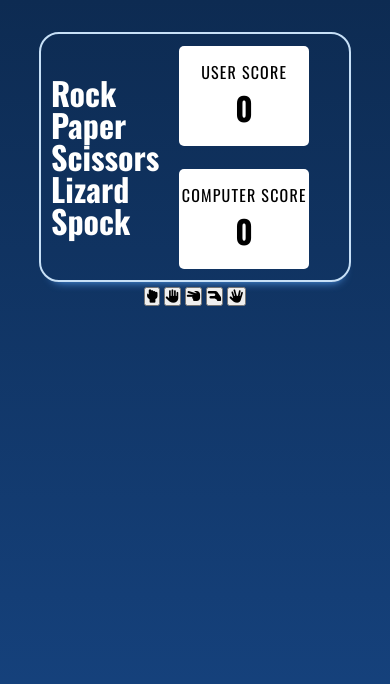
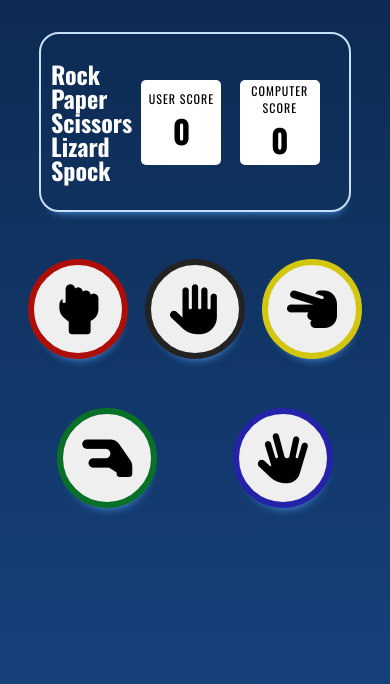
Before and after one commit to craig-grant630/Rock-Paper-Scissors-Lizard-Spock, a plain HTML site: page index.html in a window 390 px wide. Drawn offline with nearby package versions, Linux system fonts and the light colour scheme.

Commit message:
Add styles for users buttons

```diff
--- a/assests/css/style.css
+++ b/assests/css/style.css
@@ -2,26 +2,27 @@
 @import url('https://fonts.googleapis.com/css2?family=Oswald:wght@200..700&display=swap');
 
 /*Set default style*/
-*{
-    margin:0;
-    padding:0;
+* {
+    margin: 0;
+    padding: 0;
     box-sizing: border-box;
 }
 
-body{
+body {
     font-family: "Oswald", sans-serif;
 }
-/*Game Area*/
-main{
-    width:100vw;
-    height:100vh;
-    background:linear-gradient(#0d2b52,#174685);
-    display:flex;
+
+/*Score Area*/
+main {
+    width: 100vw;
+    height: 100vh;
+    background: linear-gradient(#0d2b52, #174685);
+    display: flex;
     flex-direction: column;
     align-items: center;
 }
 
-#header{
+#header {
     margin-top: 2rem;
     width: 80%;
     max-width: 800px;
@@ -35,16 +36,16 @@ main{
     box-shadow: rgb(84, 157, 240) 2px 10px 10px -10px;
 }
 
-.logo{
+.logo {
     margin-left: 10px;
     line-height: 2rem;
     color: #fff;
 }
 
-.scoreboard{
+.scoreboard {
     width: 300px;
     height: 100%;
-    display:flex;
+    display: flex;
     justify-content: space-around;
     flex-wrap: wrap;
     align-items: center;
@@ -53,9 +54,9 @@ main{
 
 }
 
-.score-container{
+.score-container {
     width: 130px;
-    height:130px;
+    height: 130px;
     background-color: white;
     border-radius: 5px;
     display: flex;
@@ -64,14 +65,115 @@ main{
     justify-content: center;
 }
 
-.score-container p{
+.score-container p {
     text-transform: uppercase;
     letter-spacing: 1.2px;
 }
 
+/*Game area*/
+.game-area {
+    margin: 20px;
+    width: 90%;
+    max-width: 850px;
 
-@media (max-width: 490px){
-    .score-container{
-        height:100px;
+    height: 350px;
+
+
+}
+
+.controls {
+    display: flex;
+    flex-wrap: wrap;
+    align-items: center;
+    justify-content: space-around;
+    width: 100%;
+    height: 85%;
+
+}
+
+.btn {
+    margin-top: 5px;
+    height: 100px;
+    width: 100px;
+    border-radius: 50%;
+    box-shadow: rgb(84, 157, 240) 2px 10px 10px -10px;
+    transition: all 0.5s ease;
+    transform: scale(1);
+}
+
+.btn--red {
+    border: 6px solid #ad0e08;
+
+}
+
+.btn--red:hover {
+    background-color: #8b0000;
+    color: white;
+    transform: scale(1.1);
+}
+
+.btn--blue {
+    border: 6px solid #2422a8;
+}
+
+.btn--blue:hover {
+    background-color: #00008b;
+    color: white;
+    transform: scale(1.1);
+}
+
+.btn--green {
+    border: 6px solid #097028;
+}
+
+.btn--green:hover {
+    background-color: #006400;
+    color: white;
+    transform: scale(1.1);
+}
+
+.btn--black {
+    border: 6px solid #242323;
+}
+
+.btn--black:hover {
+    background-color: #000;
+    color: white;
+    transform: scale(1.1);
+}
+
+.btn--yellow {
+    border: 6px solid #d3c60f;
+}
+
+.btn--yellow:hover {
+    background-color: rgb(207, 152, 13);
+    color: white;
+    transform: scale(1.1);
+}
+
+.btn i {
+    font-size: 50px;
+}
+
+
+@media (max-width: 505px) {
+    .score-container {
+        height: 85px;
+        width: 80px;
+    }
+
+    #header {
+        height: 180px;
+    }
+
+    .score-container p {
+        letter-spacing: 1px;
+        font-size: 12px;
+    }
+
+    .logo {
+        font-size: 12px;
+        line-height: 1.5rem;
     }
 }
--- a/index.html
+++ b/index.html
@@ -42,11 +42,11 @@
         <!--Pick hand selection section-->
         <div class="game-area">
             <div class="controls">
-                <button class="btn btn--big btn--red"><i class="fa-solid fa-hand-back-fist"></i></button>
-                <button class="btn btn--big btn--black"><i class="fa-solid fa-hand"></i></button>
-                <button class="btn btn--big btn--yellow"><i class="fa-solid fa-hand-scissors"></i></button>
-                <button class="btn btn--big btn--green"><i class="fa-solid fa-hand-lizard"></i></button>
-                <button class="btn btn--big btn--blue"><i class="fa-solid fa-hand-spock"></i></button>
+                <button class="btn  btn--red"><i class="fa-solid fa-hand-back-fist"></i></button>
+                <button class="btn  btn--black"><i class="fa-solid fa-hand"></i></button>
+                <button class="btn  btn--yellow"><i class="fa-solid fa-hand-scissors"></i></button>
+                <button class="btn  btn--green"><i class="fa-solid fa-hand-lizard"></i></button>
+                <button class="btn  btn--blue"><i class="fa-solid fa-hand-spock"></i></button>
             </div>
 
         </div>
```
